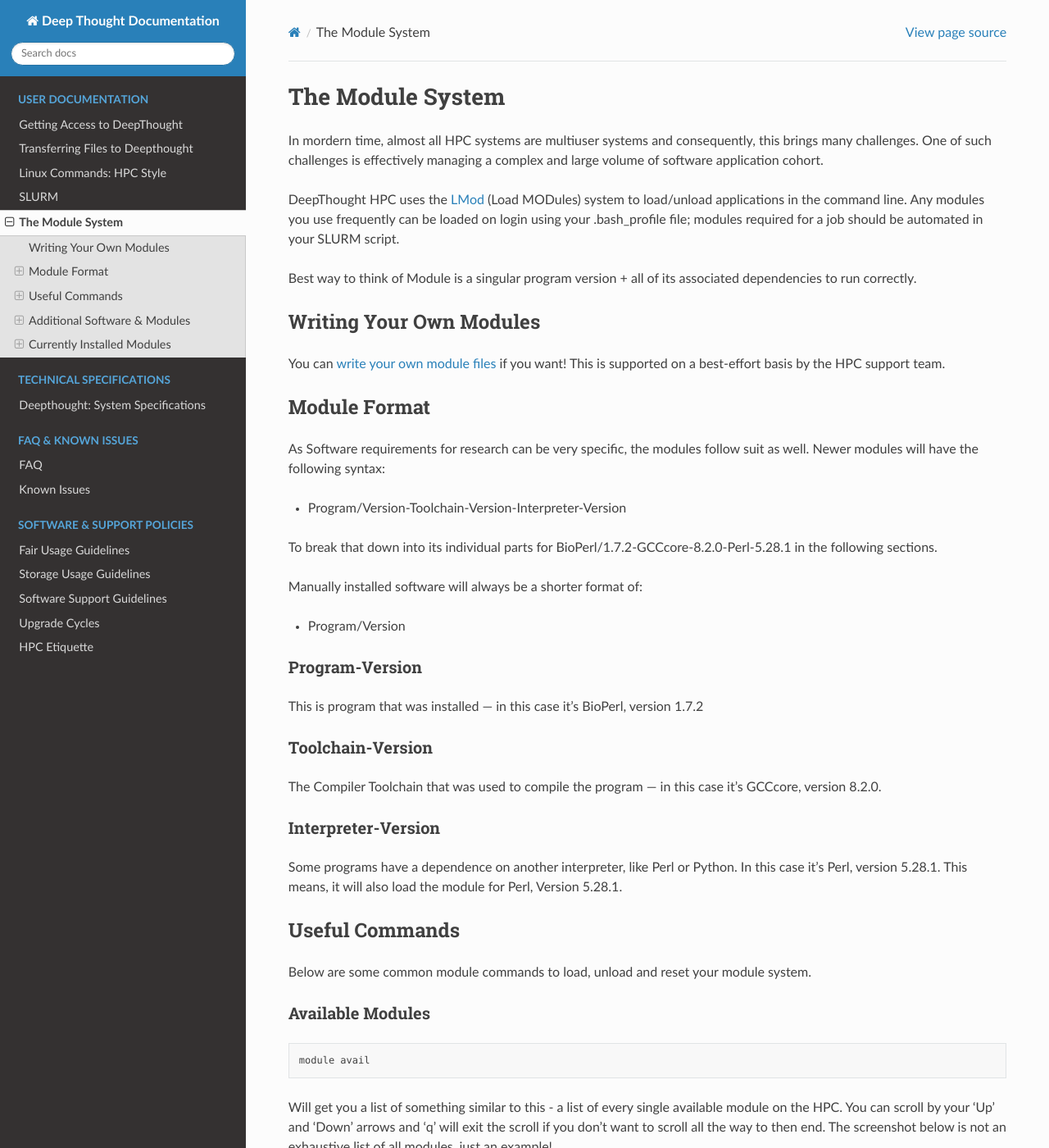
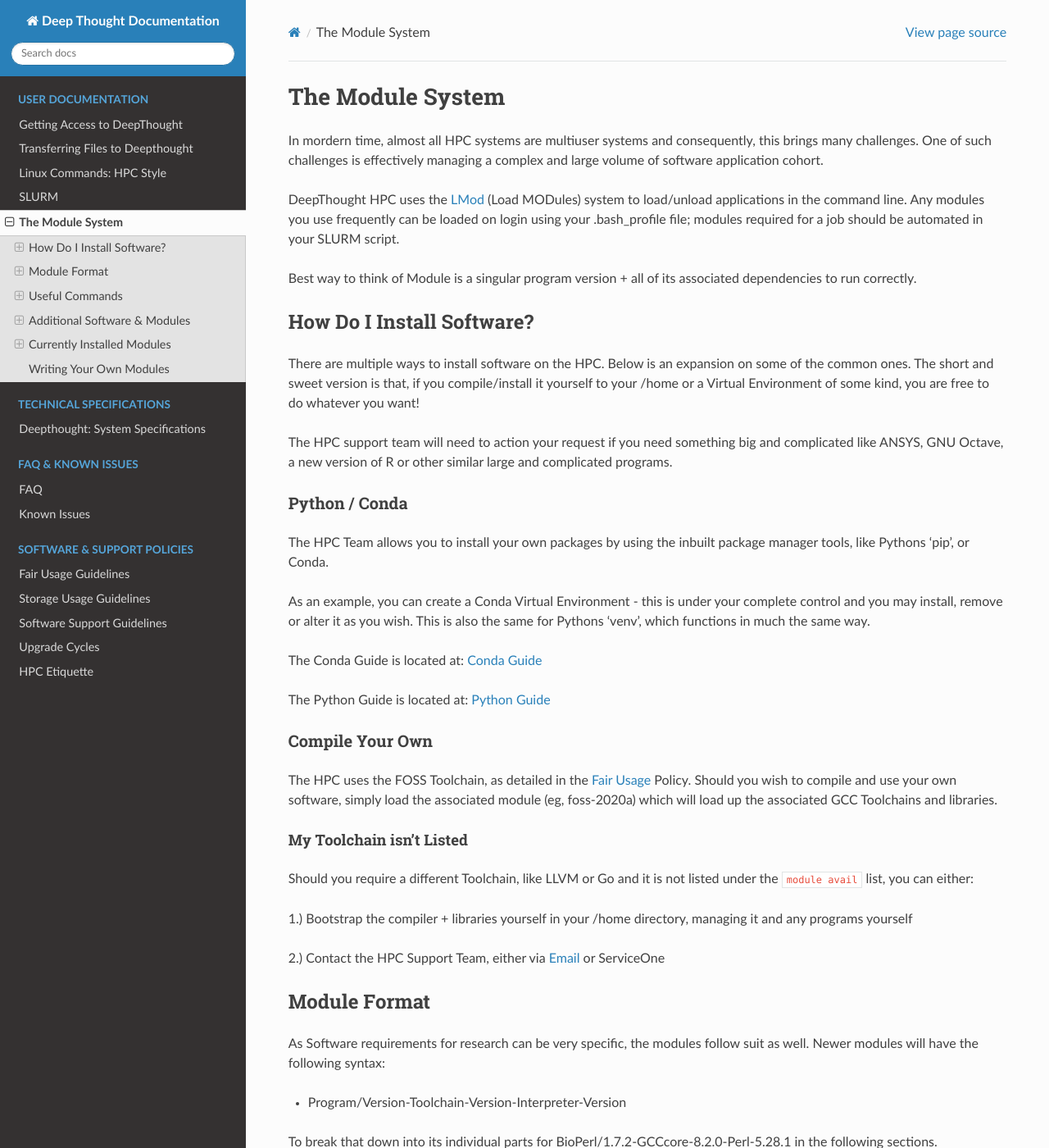
Before and after one commit to flindersuni/DeepThoughtHPC-docs, a Sphinx documentation site: the page built from docs/source/ModuleSystem/LMod.md, in a window 1280 px wide and 1400 px high. Shown: the whole window at 82% size. Built offline with Sphinx 7.4.7 and the Read the Docs theme 2.0.0, drawn with Linux system fonts in a browser that asks for light colours; some of the changed text lies outside the part shown.

Commit message:
feat(doc-update): Clarity on 'Installing Software'

```diff
--- a/docs/source/FAQ/faq.rst
+++ b/docs/source/FAQ/faq.rst
@@ -6,9 +6,10 @@ Below are some of the common steps that the team has been asked to resolve more
 
 What are the SLURM Partitions?
 ===============================
-There are just two (for now):
+There are three at this point:
 
 * hpc_general
+* hpc_gpu
 * hpc_melfeu
 
 You can omit the
--- a/docs/source/ModuleSystem/LMod.md
+++ b/docs/source/ModuleSystem/LMod.md
@@ -6,9 +6,29 @@ DeepThought HPC uses the [LMod](https://lmod.readthedocs.io/en/latest/) (Load MO
 
 Best way to think of Module is a singular program version + all of its associated dependencies to run correctly.
 
-## Writing Your Own Modules
+## How Do I Install Software?
+There are multiple ways to install software on the HPC. Below is an expansion on some of the common ones. The short and sweet version is that, if you compile/install it yourself to your /home or a Virtual Environment of some kind, you are free to do whatever you want!
 
-You can [write your own module files](https://lmod.readthedocs.io/en/latest/015_writing_modules.html#) if you want! This is supported on a best-effort basis by the HPC support team.
+The HPC support team will need to action your request if you need something big and complicated like ANSYS, GNU Octave, a new version of R or other similar large and complicated programs.
+
+### Python / Conda
+The HPC Team allows you to install your own packages by using the inbuilt package manager tools, like Pythons 'pip', or Conda.
+
+As an example, you can create a Conda Virtual Environment - this is under your complete control and you may install, remove or alter it as you wish. This is also the same for Pythons 'venv', which functions in much the same way.
+
+The Conda Guide is located at: [Conda Guide](https://docs.conda.io/projects/conda/en/latest/user-guide/getting-started.html#managing-envs)
+
+The Python Guide is located at: [Python Guide](https://packaging.python.org/guides/installing-using-pip-and-virtual-environments/#creating-a-virtual-environment)
+
+### Compile Your Own
+The HPC uses the FOSS Toolchain, as detailed in the [Fair Usage](../policies/fairuse.html#toolchains) Policy.  Should you wish to compile and use your own software, simply load the associated module (eg, foss-2020a) which will load up the associated GCC Toolchains and libraries.
+
+#### My Toolchain isn't Listed
+Should you require a different Toolchain, like LLVM or Go and it is not listed under the `module avail` list, you can either:
+
+1.) Bootstrap the compiler + libraries yourself in your /home directory, managing it and any programs yourself
+
+2.) Contact the HPC Support Team, either via [Email](mailto:deepthought@flinders.edu.au) or ServiceOne
 
 ## Module Format
 
@@ -79,9 +99,12 @@ Generally speaking, we can install almost all Linux/CentOS bounded software/appl
 
 Otherwise, there is nothing stopping you installing the program locally for yourself! If you run into issues installing software then open an ServiceOne ticket and again, Digital Research Services will help on a best-effort basis.
 
+___
+
 ### An Important Note
 
 The software must in all cases be appropriately licensed.
+___
 
 ## Currently Installed Modules
 
@@ -94,3 +117,7 @@ This is the list of software that has been 'hand rolled' as it contains either t
 ### Additional Software
 
 There are additional software collections will be made available in a near future.
+
+## Writing Your Own Modules
+
+You can [write your own module files](https://lmod.readthedocs.io/en/latest/015_writing_modules.html#) if you want! This is supported on a best-effort basis by the HPC support team.
--- a/docs/source/policies/accessandpermissions.rst
+++ b/docs/source/policies/accessandpermissions.rst
@@ -11,7 +11,8 @@ Head / Login / Management Nodes
 
 2) If it takes more than 5-10 minutes or > 2-3GB of RAM, do NOT run it on the head node.
 
-3) Some acceptable tasks include:
+3) Some acceptable tasks include
+
     * Compiling software for your own use
     * Transferring / Decompressing Files
     * Light Pre/Post Processing
```
Also changed, not shown: other parts of docs/source/policies/accessandpermissions.rst (+0 -1 lines).
